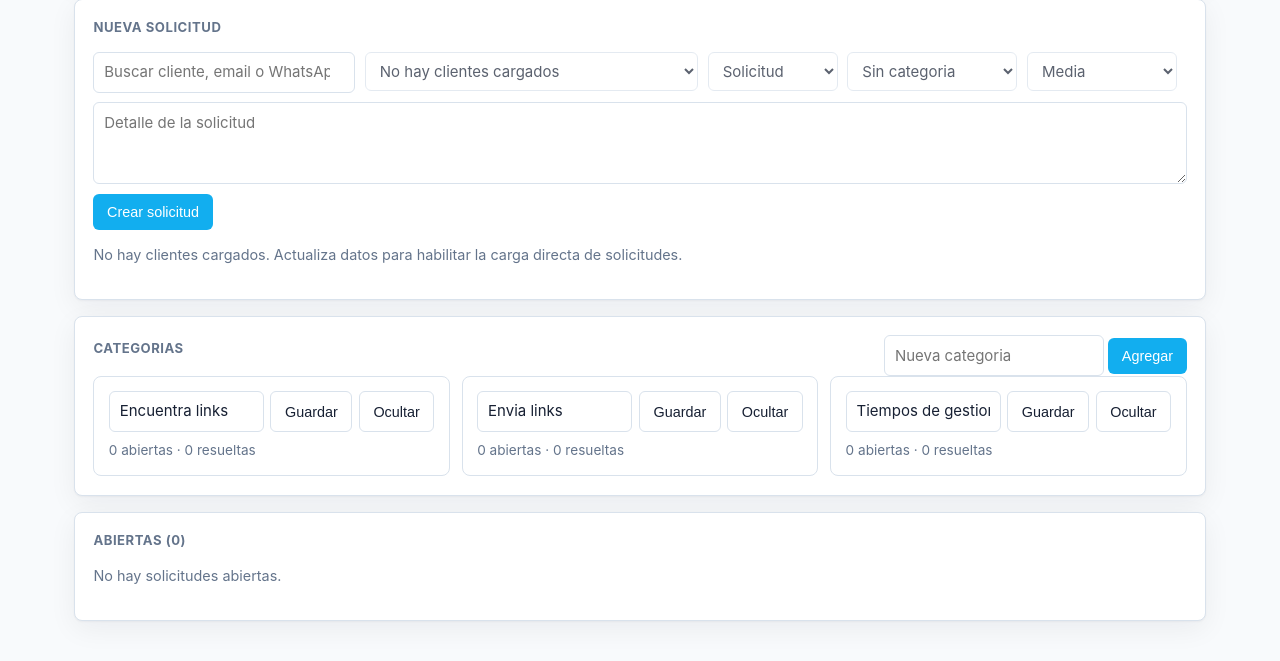
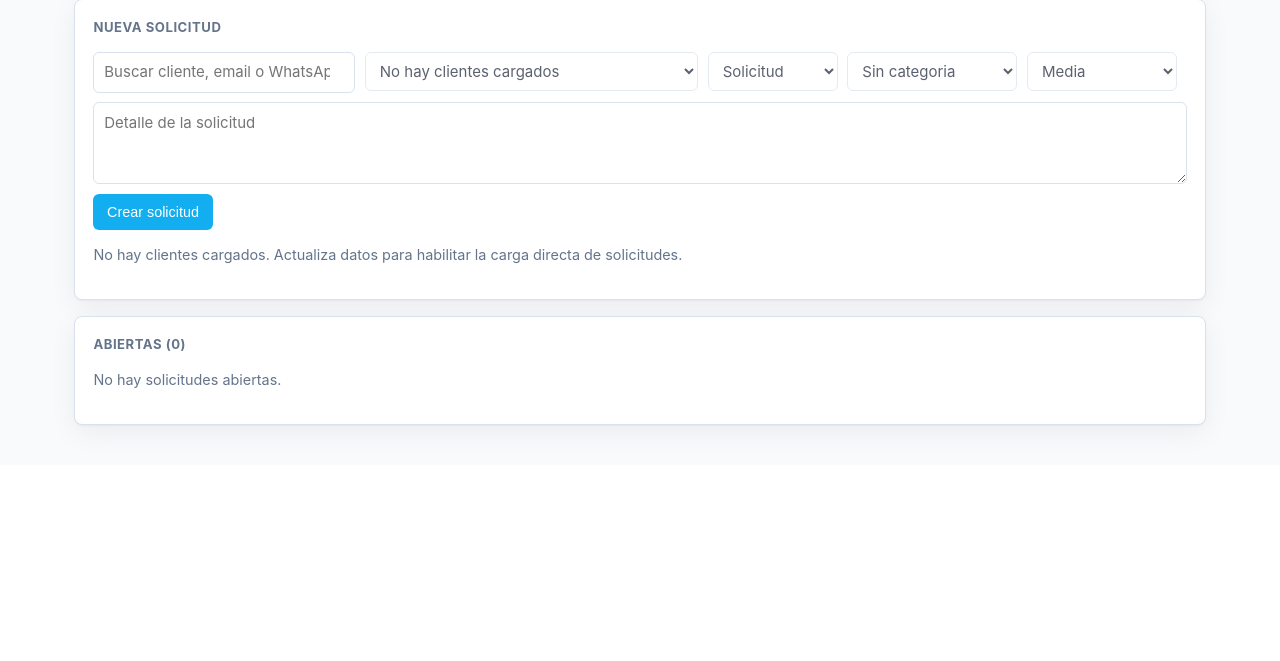
Before and after one commit to francods9-tech/customers, a Flask app: page /quejas in a window 1280 px wide. Shown: the part 486-1147 px from the top of the page. After the commit the page ends 923 px from the top, so only its background shows below. Run offline with Flask 3, Linux system fonts and the light colour scheme; the visitor is signed in with stand-in values (Sample User, id 1).

Commit message:
Add customer user field and hide category admin

```diff
--- a/app.py
+++ b/app.py
@@ -63,6 +63,7 @@ def _ensure_local_schema():
         "manual_estado": "ALTER TABLE customer_meta ADD COLUMN manual_estado VARCHAR(32) NOT NULL DEFAULT ''",
         "tipo_cliente": "ALTER TABLE customer_meta ADD COLUMN tipo_cliente VARCHAR(32) NOT NULL DEFAULT ''",
         "whatsapp": "ALTER TABLE customer_meta ADD COLUMN whatsapp VARCHAR(80) NOT NULL DEFAULT ''",
+        "usuario": "ALTER TABLE customer_meta ADD COLUMN usuario VARCHAR(120) NOT NULL DEFAULT ''",
         "colab_descuento": "ALTER TABLE customer_meta ADD COLUMN colab_descuento VARCHAR(80) NOT NULL DEFAULT ''",
         "colab_acuerdo": "ALTER TABLE customer_meta ADD COLUMN colab_acuerdo TEXT NOT NULL DEFAULT ''",
         "colab_inicio": "ALTER TABLE customer_meta ADD COLUMN colab_inicio VARCHAR(10) NOT NULL DEFAULT ''",
@@ -215,6 +216,7 @@ def _clientes_snapshot(snap):
             "email": email,
             "nombre": c.get("nombre") or c.get("email") or email,
             "whatsapp": (meta.whatsapp if meta else "") or c.get("whatsapp") or "",
+            "usuario": (meta.usuario if meta else "") or c.get("usuario") or "",
         })
     return sorted(clientes, key=lambda c: (c["nombre"] or "").lower())
 
@@ -964,6 +966,7 @@ def set_suscripcion(email):
 def set_contacto_cliente(email):
     meta = _get_or_create_meta(email.lower())
     meta.whatsapp = (request.form.get("whatsapp") or "").strip()
+    meta.usuario = (request.form.get("usuario") or "").strip()
     db.session.commit()
     flash("Contacto actualizado", "ok")
     return redirect(url_for("cliente", email=email))
--- a/db/models.py
+++ b/db/models.py
@@ -35,6 +35,7 @@ class CustomerMeta(db.Model):
     manual_estado = db.Column(db.String(32), nullable=False, default="")
     tipo_cliente = db.Column(db.String(32), nullable=False, default="")
     whatsapp = db.Column(db.String(80), nullable=False, default="")
+    usuario = db.Column(db.String(120), nullable=False, default="")
     colab_descuento = db.Column(db.String(80), nullable=False, default="")
     colab_acuerdo = db.Column(db.Text, nullable=False, default="")
     colab_inicio = db.Column(db.String(10), nullable=False, default="")
--- a/static/style.css
+++ b/static/style.css
@@ -118,6 +118,14 @@ table.grid { width: 100%; min-width: 820px; border-collapse: collapse; margin-to
 .panel { background: var(--panel); border: 1px solid var(--border); border-radius: 8px; padding: 1.15rem; margin-bottom: 1rem; box-shadow: var(--shadow); }
 .ficha-grid { display: grid; grid-template-columns: 1fr 1fr; gap: 1.25rem; }
 .ficha-grid-main { align-items: start; }
+.customer-profile-grid {
+  display: grid;
+  grid-template-columns: minmax(280px, .9fr) minmax(320px, 1.1fr) minmax(280px, .9fr);
+  gap: 1rem;
+  align-items: start;
+}
+.customer-profile-grid .panel { margin-bottom: 0; }
+.profile-span-2 { grid-column: span 2; }
 .profile-hero {
   display: flex;
   align-items: flex-start;
@@ -155,6 +163,15 @@ table.grid { width: 100%; min-width: 820px; border-collapse: collapse; margin-to
 .attention-card.ok { border-color: #bbf7d0; background: #f0fdf4; }
 .stack-form label { display: block; color: var(--muted); font-size: .82rem; margin-bottom: .25rem; }
 .stack-form input, .stack-form select, .stack-form textarea { margin-bottom: .75rem; }
+.compact-form {
+  display: grid;
+  grid-template-columns: 1fr 1fr;
+  gap: .65rem;
+  align-items: end;
+}
+.compact-form label { display: block; color: var(--muted); font-size: .82rem; margin-bottom: .25rem; }
+.compact-form input, .compact-form select, .compact-form textarea { margin: 0; }
+.compact-form button { justify-self: start; }
 .manual-form {
   display: grid;
   grid-template-columns: repeat(2, minmax(0, 1fr));
@@ -381,6 +398,9 @@ dd { margin: 0; min-width: 0; }
 @media (max-width: 720px) {
   main { padding: 1rem; }
   .ficha-grid { grid-template-columns: 1fr; }
+  .customer-profile-grid { grid-template-columns: 1fr; }
+  .profile-span-2 { grid-column: auto; }
+  .compact-form { grid-template-columns: 1fr; }
   .manual-form { grid-template-columns: 1fr; }
   .manual-form .wide { grid-column: auto; }
   .profile-hero { flex-direction: column; }
--- a/templates/quejas.html
+++ b/templates/quejas.html
@@ -43,7 +43,7 @@
     </select>
     <div class="customer-search-index" hidden>
       {% for cliente in clientes %}
-      <span data-email="{{ cliente.email }}" data-search="{{ cliente.nombre }} {{ cliente.email }} {{ cliente.whatsapp }}">{{ cliente.whatsapp }}</span>
+      <span data-email="{{ cliente.email }}" data-search="{{ cliente.nombre }} {{ cliente.email }} {{ cliente.whatsapp }} {{ cliente.usuario }}">{{ cliente.whatsapp }} {{ cliente.usuario }}</span>
       {% endfor %}
     </div>
     <select name="tipo">
@@ -84,29 +84,6 @@
   </form>
   <p class="muted">No hay clientes cargados. Actualiza datos para habilitar la carga directa de solicitudes.</p>
   {% endif %}
-</section>
-
-<section class="panel">
-  <div class="bandeja-head">
-    <h2>Categorias</h2>
-    <form method="post" action="{{ url_for('add_queja_categoria') }}" class="inline category-form">
-      <input type="text" name="label" placeholder="Nueva categoria">
-      <button type="submit">Agregar</button>
-    </form>
-  </div>
-  <div class="category-grid">
-    {% for cat in categorias %}
-    {% set row = stats.por_categoria.get(cat.key, {}) %}
-    <div class="category-card">
-      <form method="post" action="{{ url_for('update_queja_categoria', key=cat.key) }}" class="category-edit">
-        <input type="text" name="label" value="{{ cat.label }}">
-        <button class="btn-sync" type="submit" name="action" value="rename">Guardar</button>
-        <button class="btn-sync" type="submit" name="action" value="deactivate">Ocultar</button>
-      </form>
-      <span>{{ row.get("abiertas", 0) }} abiertas &middot; {{ row.get("resueltas", 0) }} resueltas</span>
-    </div>
-    {% endfor %}
-  </div>
 </section>
 
 <section class="panel request-board">
```
Also changed, not shown: status.md (+17 -0 lines), templates/ficha.html (+11 -8 lines), tests/test_app_routes.py (+12 -4 lines).
